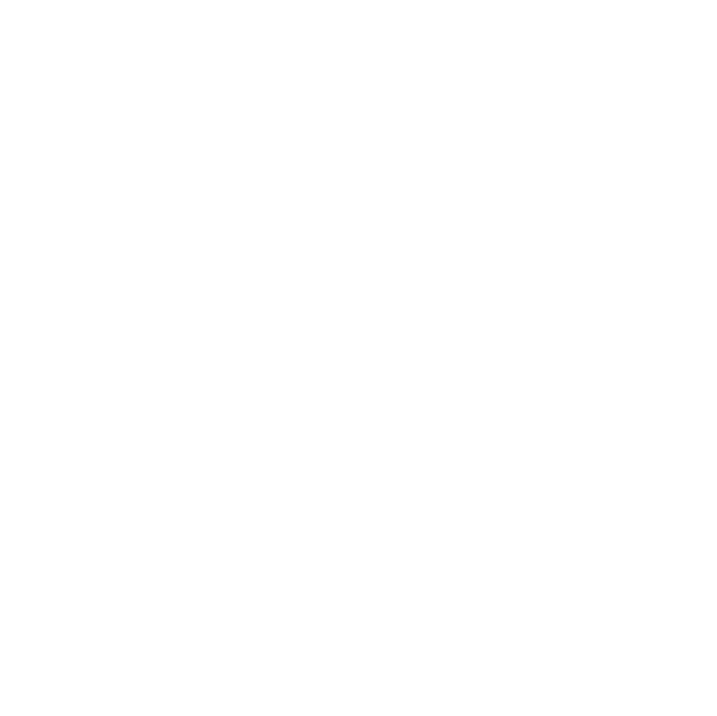
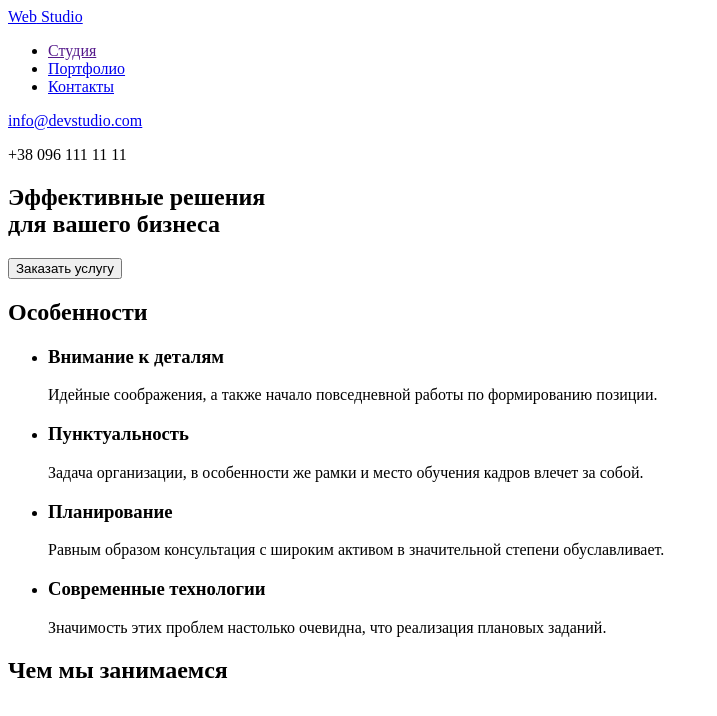
Before and after one commit to viktor-harmai/goit-markup-hw-01, a plain HTML site: page index.html in a window 1280 px wide. Shown: the whole page, without its empty margins (0-717 px from the left). Drawn offline with Linux system fonts and the light colour scheme.

Commit message:
Добавляет разметку header

```diff
--- a/index.html
+++ b/index.html
@@ -1,12 +1,80 @@
 <!DOCTYPE html>
 <html lang="en">
   <head>
-            <meta charset="UTF-8">
-            <meta http-equiv="X-UA-Compatible" content="IE=edge">
+    <meta charset="UTF-8" />
+    <meta http-equiv="X-UA-Compatible" content="IE=edge" />
     <meta name="description" content="Изучение основ HTML5 для новичков" />
     <title>goit-markup-hw-01</title>
   </head>
   <body>
+    <!--Page header-->
+    <header>
+      <nav>
+        <a href="/">
+          <span>Web</span>
+          Studio
+        </a>
 
+        <ul>
+          <li><a href="">Студия</a></li>
+          <li><a href="#portfolio">Портфолио</a></li>
+          <li><a href="#contaсts">Контакты</a></li>
+        </ul>
+      </nav>
+
+      <div>
+        <a href="mailto:info@devstudio.com">info@devstudio.com</a>
+      </div>
+
+      <div>
+        <p>+38 096 111 11 11</p>
+      </div>
+    </header>
+
+    <!--Main contents-->
+    <main>
+      <div>
+        <section>
+          <h1>
+            Эффективные решения<br />
+            для вашего бизнеса
+          </h1>
+          <button type="button">Заказать услугу</button>
+        </section>
+      </div>
+
+      <section>
+        <h2>Особенности</h2>
+        <ul>
+          <li>
+            <h3>Внимание к деталям</h3>
+            <p>Идейные соображения, а также начало повседневной работы по формированию позиции.</p>
+          </li>
+          <li>
+            <h3>Пунктуальность</h3>
+            <p>
+              Задача организации, в особенности же рамки и место обучения кадров влечет за собой.
+            </p>
+          </li>
+          <li>
+            <h3>Планирование</h3>
+            <p>
+              Равным образом консультация с широким активом в значительной степени обуславливает.
+            </p>
+          </li>
+          <li>
+            <h3>Современные технологии</h3>
+            <p>Значимость этих проблем настолько очевидна, что реализация плановых заданий.</p>
+          </li>
+        </ul>
+      </section>
+
+      <section>
+        <h2>Чем мы занимаемся</h2>
+      </section>
+    </main>
+
+    <!--Page footer-->
+    <footer></footer>
   </body>
 </html>
```
Lines whose indentation alone changed are shown as unchanged.
